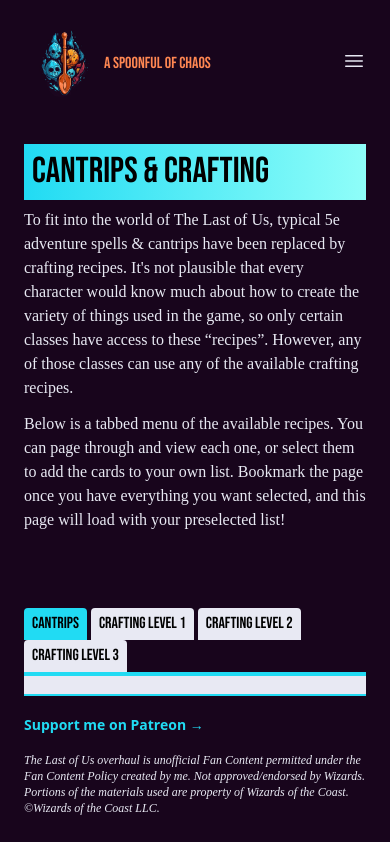
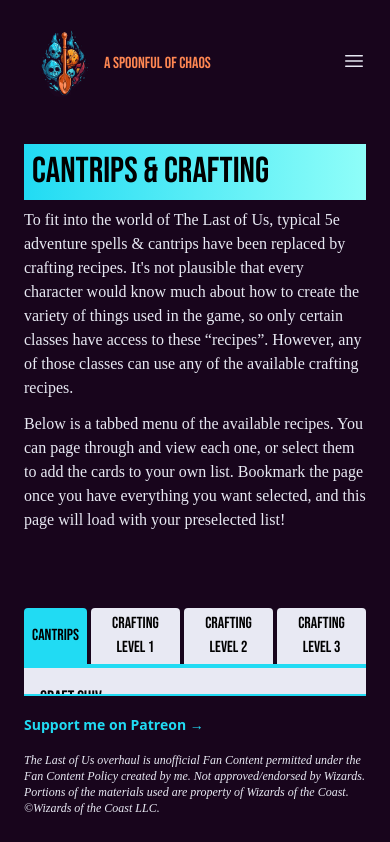
Before and after one commit to spoonful-of-chaos/spoonful-of-chaos, a Next.js app: page /lou5e/crafting in a window 390 px wide. Shown: the top 842 px of the page. Built offline with nearby package versions, Linux system fonts and the light colour scheme; a web font is replaced by a local one.

Commit message:
fix mobile display

```diff
--- a/src/components/general/SpellMenu.tsx
+++ b/src/components/general/SpellMenu.tsx
@@ -59,9 +59,9 @@ export const SpellMenu = ({ tabs, list, listHandler }: { tabs: Record<string, Re
           </>
         ))}
       </div>
-      <div className={`border-b-4 border-${tabs[tab].color} sticky`}>
+      <div className={`border-b-4 border-${tabs[tab].color} flex gap-1`}>
         {Object.keys(tabs).map((t: string, i: number) => (
-          <button type="button" key={`category-${t}-${i}`} onClick={() => handleTabClick(t)} className={`bg-${t === tab ? tabs[t].color : 'ghost'} hover:bg-${tabs[t].color} text-black rounded-t font-display py-1 px-2 mr-1`}>{tabs[t].label}</button>
+          <button type="button" key={`category-${t}-${i}`} onClick={() => handleTabClick(t)} className={`bg-${t === tab ? tabs[t].color : 'ghost'} hover:bg-${tabs[t].color} text-black rounded-t font-display py-1 px-2`}>{tabs[t].label}</button>
         ))}
       </div>
       <div className="bg-ghost text-black py-4 md:grid md:grid-cols-4 md:grid-flow-col">
--- a/src/pages/lou5e/crafting.tsx
+++ b/src/pages/lou5e/crafting.tsx
@@ -56,7 +56,6 @@ const Crafting = () => {
       }
     }
 
-    console.log('all', all)
     setList(all);
   }, [searchParams])
 
```
